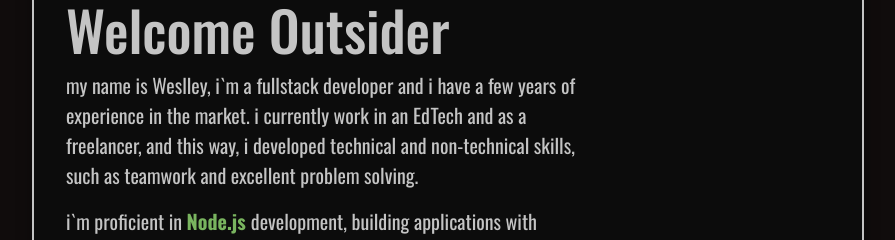
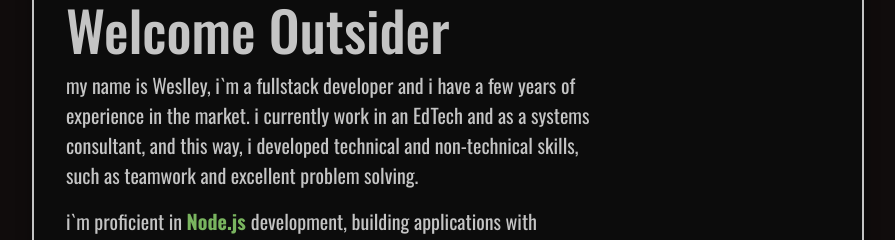
Before and after one commit to Weslley03/website-weslleydev, a React (Vite) app: page / in a window 1280 px wide. Shown: the part 150-390 px from the top of the page, without its empty margins (192-1087 px from the left). Built offline with nearby package versions, Linux system fonts and the light colour scheme.

Commit message:
fix: replace 'freelancer' to 'consultant'

```diff
--- a/src/pages/Home/Home.jsx
+++ b/src/pages/Home/Home.jsx
@@ -24,7 +24,8 @@ function Home(){
                     <div className={styles.parteTextual}>
                         <div className={styles.texto}>
                             <h1> Welcome Outsider</h1>
-                            <p>my name is Weslley, i`m a fullstack developer and i have a few years of experience in the market. i currently work in an EdTech and as a freelancer, and this way, i developed technical and non-technical skills, such as teamwork and excellent problem solving.</p>
+                            <p>my name is Weslley, i`m a fullstack developer and i have a few years of experience in the market. i currently work in an EdTech and as a systems consultant, and this way, i developed technical
+                                and non-technical skills, such as teamwork and excellent problem solving.</p>
                             <p>i`m proficient in <strong style={{ color: '#79B45F' }}> Node.js </strong> development, building applications with <strong style={{ color: '#EED81C' }}>JavaScript</strong>,
                                 taking care of issues such as scalability, performance, code readability and proper use of tools. I really like using <strong style={{ color: '#3178C5' }}>TypeScript</strong>
                                 for the backend side, i belive it brings confidence to the code and i can use all my Javascript knowledge. I prioritize testing in my Applications and i like to use libs and frameworks
```
